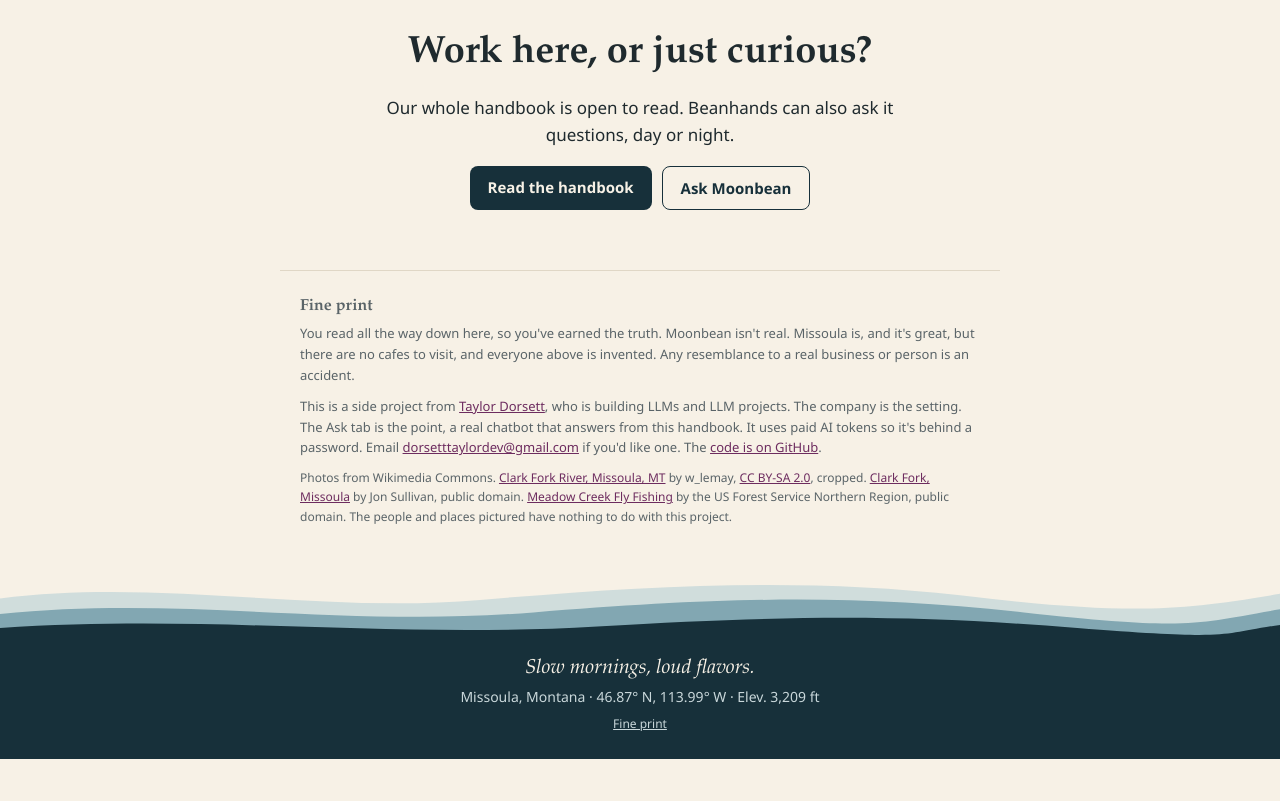
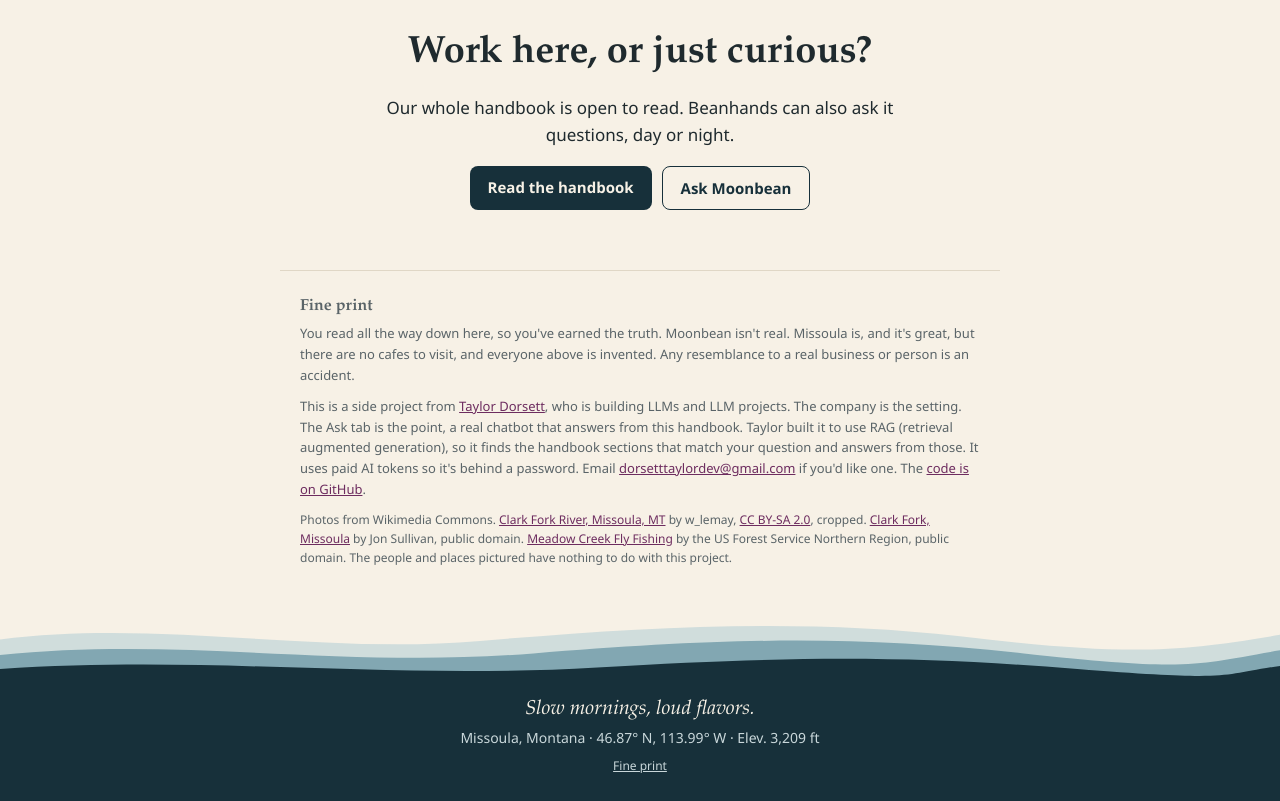
Before and after one commit to TaylorOD/moonbean_coffee, a plain HTML site: page index.html in a window 1280 px wide. Shown: the part 4070-4871 px from the top of the page. Before the commit the page ends 4829 px from the top, so only its background shows below. Drawn offline with Linux system fonts and the light colour scheme.

Commit message:
Deploying to gh-pages from @ TaylorOD/moonbean_coffee@a8207c55a64846a13f2b9941fc721c8935b68101 🚀

```diff
--- a/index.html
+++ b/index.html
@@ -204,7 +204,7 @@
   <section class="fine-print" id="fine-print">
     <h2>Fine print</h2>
     <p>You read all the way down here, so you've earned the truth. Moonbean isn't real. Missoula is, and it's great, but there are no cafes to visit, and everyone above is invented. Any resemblance to a real business or person is an accident.</p>
-    <p>This is a side project from <a href="https://www.taylordorsett.com/">Taylor Dorsett</a>, who is building LLMs and LLM projects. The company is the setting. The Ask tab is the point, a real chatbot that answers from this handbook. It uses paid AI tokens so it's behind a password. Email <a href="mailto:dorsetttaylordev@gmail.com">dorsetttaylordev@gmail.com</a> if you'd like one. The <a href="https://github.com/TaylorOD/moonbean_coffee">code is on GitHub</a>.</p>
+    <p>This is a side project from <a href="https://www.taylordorsett.com/">Taylor Dorsett</a>, who is building LLMs and LLM projects. The company is the setting. The Ask tab is the point, a real chatbot that answers from this handbook. Taylor built it to use RAG (retrieval augmented generation), so it finds the handbook sections that match your question and answers from those. It uses paid AI tokens so it's behind a password. Email <a href="mailto:dorsetttaylordev@gmail.com">dorsetttaylordev@gmail.com</a> if you'd like one. The <a href="https://github.com/TaylorOD/moonbean_coffee">code is on GitHub</a>.</p>
     <p class="credits">Photos from Wikimedia Commons. <a href="https://commons.wikimedia.org/wiki/File:Clark_Fork_River,_Missoula,_MT.jpg">Clark Fork River, Missoula, MT</a> by w_lemay, <a href="https://creativecommons.org/licenses/by-sa/2.0/">CC BY-SA 2.0</a>, cropped. <a href="https://commons.wikimedia.org/wiki/File:Clark_fork_Missoula_river.jpg">Clark Fork, Missoula</a> by Jon Sullivan, public domain. <a href="https://commons.wikimedia.org/wiki/File:Meadow_Creek_Fly_Fishing_(9191405295).jpg">Meadow Creek Fly Fishing</a> by the US Forest Service Northern Region, public domain. The people and places pictured have nothing to do with this project.</p>
   </section>
 </main>
```
